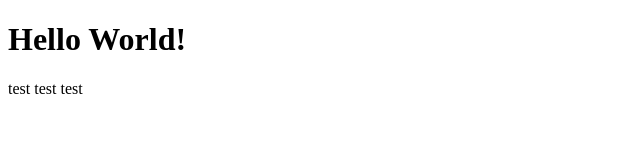
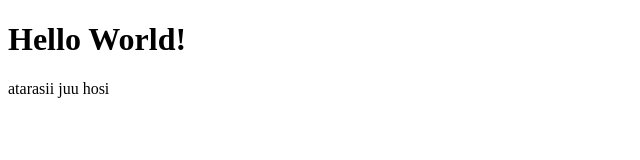
Before and after one commit to KazukiNagahiro/testweb, a plain HTML site: page index.html in a window 1280 px wide. Shown: the full height of the page, 0-640 px from the left. Drawn offline with Linux system fonts and the light colour scheme.

Commit message:
fix: text

```diff
--- a/index.html
+++ b/index.html
@@ -7,6 +7,7 @@
 </head>
 <body>
     <h1>Hello World!</h1>
-    <p>test test test</p>
+    <p>atarasii juu hosi
+    </p>
 </body>
 </html>
```
